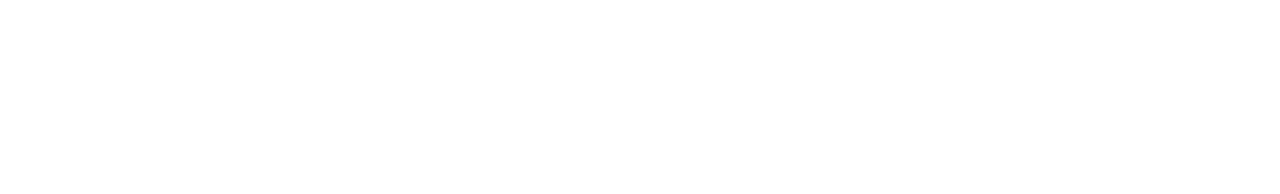
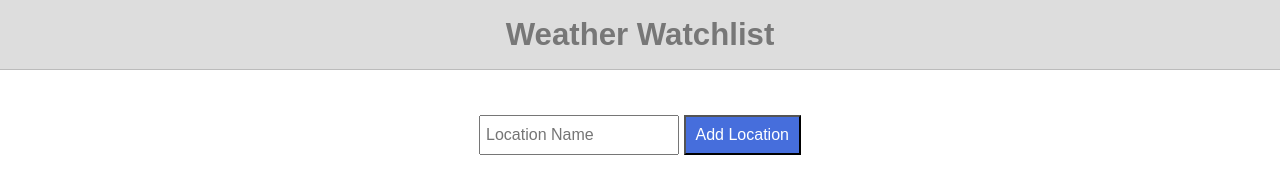
Before and after one commit to joaopulsz/weather-app, a plain HTML site: page index.html in a window 1280 px wide. Drawn offline with Linux system fonts and the light colour scheme.

Commit message:
implemented navbar and form to add locations to the weather watchlist

```diff
--- a/index.html
+++ b/index.html
@@ -10,7 +10,19 @@
 </head>
 
 <body>
+  <header>
+    <nav id="navbar">
+      <h1>Weather Watchlist</h1>
+    </nav>
+  </header>
 
+  <main>
+    <form id="select-location" action="index.html" method="post">
+      <input class="location" type="text" name="" value="" placeholder="Location Name">
+      <button class="location" type="button" name="button">Add Location</button>
+    </form>
+
+  </main>
 
   <script src="app.js"></script>
 </body>
--- a/style.css
+++ b/style.css
@@ -0,0 +1,38 @@
+* {
+  padding: 0;
+  margin: 0;
+  box-sizing: border-box;
+}
+
+body {
+  font-family: sans-serif;
+  text-align: center;
+}
+
+#navbar {
+  font-size: 1.3em;
+  color: #777;
+  display: flex;
+  align-items: center;
+  justify-content: center;
+  height: 70px;
+  background-color: #ddd;
+  border-bottom: #bbb solid 1px;
+  margin-bottom: 45px;
+}
+
+.location {
+  height: 40px;
+  font-size: 1em;
+}
+
+input.location {
+  width: 200px;
+  padding: 0px 5px;
+}
+
+button.location {
+  padding: 0px 10px;
+  color: white;
+  background-color: rgb(70, 110, 220);
+}
```
